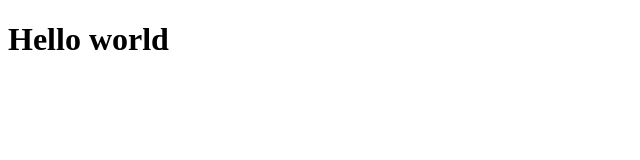
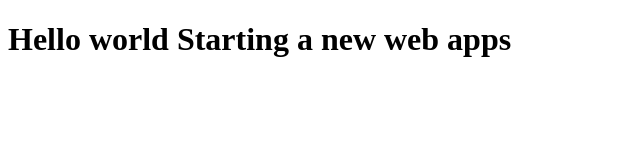
Before and after one commit to nasibazam/myapp_sample, a plain HTML site: page Untitled-1.html in a window 1280 px wide. Shown: the whole page, without its empty margins (0-640 px from the left). Drawn offline with Linux system fonts and the light colour scheme.

Commit message:
change untitled-1.html

```diff
--- a/Untitled-1.html
+++ b/Untitled-1.html
@@ -7,6 +7,7 @@
     <title>Document</title>
 </head>
 <body>
-    <h1> Hello world <h1>
+    <h1> Hello world
+        Starting a new web apps<h1>
 </body>
 </html>
```
